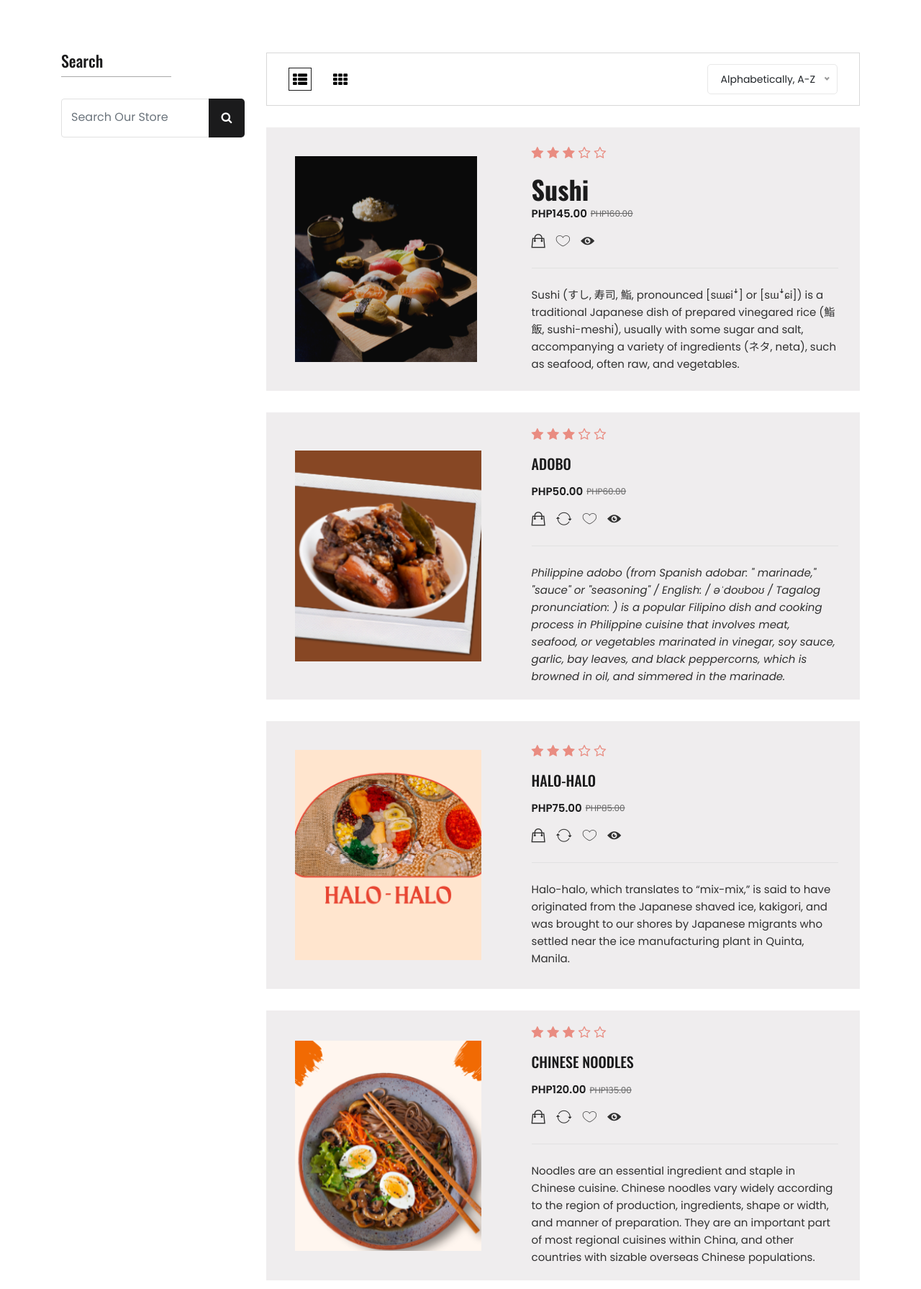
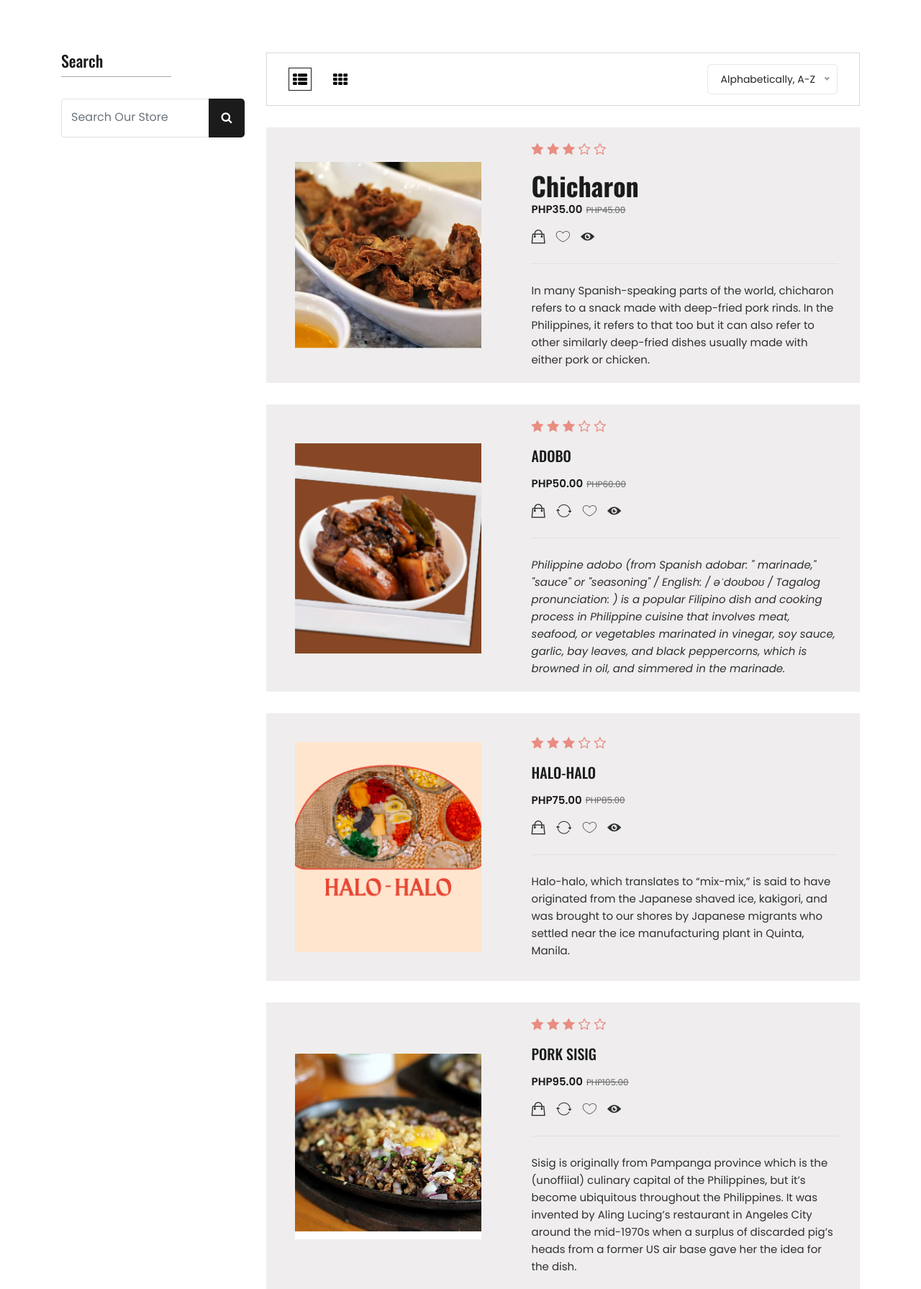
Before and after one commit to Molorkey/Orbien_IT2C_finalproject_FoodKo, a PHP site: page /shop-list-left3.php in a window 1280 px wide. Shown: the part 298-2089 px from the top of the page at 72% size. Run offline with PHP 8.4, Linux system fonts and the light colour scheme; some web fonts are replaced.

Commit message:
finished filipino food page

```diff
--- a/shop-list-left3.php
+++ b/shop-list-left3.php
@@ -189,7 +189,7 @@
                                                         </div>
                                                         <div class="cart-text">
                                                         <?php
-                                                            echo '<h5 class="title"><a href="cart.html">Sushi</a></h5>';
+                                                            echo '<h5 class="title"><a href="cart.php">Sushi</a></h5>';
                                                             echo '<div class="cart-text-btn">';
                                                             echo '<div class="cart-qty">';
                                                             echo '<span>1×</span>';
@@ -682,7 +682,7 @@
                                 <div class="single-product position-relative">
                                     <div class="product-image">
                                     <?php
-                                    echo '<img src="assets/images/product/4.png" alt="Product Image">';
+                                    echo '<img src="assets/images/product/chi.png" alt="Product Image">';
                                     ?>
                                         </a>
                                     </div>
@@ -722,11 +722,11 @@
                                         </div>
                                         <?php
                                             echo '<div class="product-title">';
-                                            echo '<h4 class="title">Sushi</h4>';
+                                            echo '<h4 class="title">Chicharon</h4>';
                                             echo '</div>';
                                             echo '<div class="price-box">';
-                                            echo '<span class="regular-price ">PHP145.00</span>';
-                                            echo '<span class="old-price"><del> PHP160.00</del></span>';
+                                            echo '<span class="regular-price ">PHP35.00</span>';
+                                            echo '<span class="old-price"><del> PHP45.00</del></span>';
                                             echo '</div>';
                                         ?>
                                         <div class="add-action-listview d-flex">
@@ -743,7 +743,7 @@
                                         </div>
                                         <?php
                                             echo '<p class="desc-content">';
-                                            echo 'Sushi (すし, 寿司, 鮨, pronounced [sɯɕiꜜ] or [sɯꜜɕi]) is a traditional Japanese dish of prepared vinegared rice (鮨飯, sushi-meshi), usually with some sugar and salt, accompanying a variety of ingredients (ネタ, neta), such as seafood, often raw, and vegetables.';
+                                            echo 'In many Spanish-speaking parts of the world, chicharon refers to a snack made with deep-fried pork rinds. In the Philippines, it refers to that too but it can also refer to other similarly deep-fried dishes usually made with either pork or chicken.';
                                             echo '</p>';
                                         ?>
                                     </div>
@@ -910,7 +910,7 @@
                                     <div class="product-image">
                                     <?php
                                         echo '<a class="d-block" href="product-details.html">';
-                                        echo '<img src="assets/images/product/7.png" alt="" class="product-image-1 w-100">';
+                                        echo '<img src="assets/images/product/sisig.png" alt="" class="product-image-1 w-100">';
                                         echo '</a>';
                                     ?>
                                     </div>
@@ -954,11 +954,11 @@
                                         </div>
                                         <?php
                                             echo '<div class="product-title">';
-                                            echo '<h4 class="title-2"> <a href="product-details.html">Chinese Noodles</a></h4>';
+                                            echo '<h4 class="title-2"> <a href="product-details.html">Pork Sisig</a></h4>';
                                             echo '</div>';
                                             echo '<div class="price-box">';
-                                            echo '<span class="regular-price ">PHP120.00</span>';
-                                            echo '<span class="old-price"><del> PHP135.00</del></span>';
+                                            echo '<span class="regular-price ">PHP95.00</span>';
+                                            echo '<span class="old-price"><del> PHP105.00</del></span>';
                                             echo '</div>';
                                         ?>
                                         <div class="add-action-listview d-flex">
@@ -977,7 +977,7 @@
                                         </div>
                                         <?php
                                             echo '<p class="desc-content">';
-                                            echo 'Noodles are an essential ingredient and staple in Chinese cuisine. Chinese noodles vary widely according to the region of production, ingredients, shape or width, and manner of preparation. They are an important part of most regional cuisines within China, and other countries with sizable overseas Chinese populations.';
+                                            echo 'Sisig is originally from Pampanga province which is the (unoffiial) culinary capital of the Philippines, but it’s become ubiquitous throughout the Philippines. It was invented by Aling Lucing’s restaurant in Angeles City around the mid-1970s when a surplus of discarded pig’s heads from a former US air base gave her the idea for the dish.';
                                             echo '</p>';
                                         ?>
                                     </div>
@@ -995,7 +995,7 @@
                                     <div class="product-image">
                                     <?php
                                         echo '<a class="d-block" href="product-details.html">';
-                                        echo '<img src="assets/images/product/8.png" alt="" class="product-image-1 w-100">';
+                                        echo '<img src="assets/images/product/lum.png" alt="" class="product-image-1 w-100">';
                                         echo '';
                                         echo '</a>';
                                     ?>
@@ -1040,7 +1040,7 @@
                                         </div>
                                         <?php
                                             echo '<div class="product-title">';
-                                            echo '<h4 class="title-2"> <a href="product-details.html">Dimsum</a></h4>';
+                                            echo '<h4 class="title-2"> <a href="product-details.html">Lumpia</a></h4>';
                                             echo '</div>';
                                             echo '<div class="price-box">';
                                             echo '<span class="regular-price ">PHP45.00</span>';
@@ -1061,7 +1061,7 @@
                                         </div>
                                         <?php
                                                 echo '<p class="desc-content">';
-                                                echo 'Dim sum is a large range of small Chinese dishes that are traditionally enjoyed in restaurants for brunch. Most modern dim sum dishes originated in China and are commonly associated with Cantonese cuisine, although dim sum dishes also exist in other Chinese cuisines.';
+                                                echo 'Lumpia is popular throughout the Philippines and comes in many forms. Lumpiang Shanghai is one of the most common. It’s typically filled with sauteed ground pork, onions, carrots, raisins, and other vegetables. In spite of its name, it did not originate in Shanghai or anywhere else in China.';
                                                 echo '</p>';
                                         ?>
                                     </div>
@@ -1133,7 +1133,7 @@
                                 <p class="desc-content">Call our support 24/7 at 01234-567-890</p>
                             </div>
                             <div class="support-button d-flex align-items-center">
-                                <a class="obrien-button primary-btn" href="contact-us.html">Contact now</a>
+                                <a class="obrien-button primary-btn" href="contact-us.php">Contact now</a>
                             </div>
                         </div>
                     </div>
@@ -1204,7 +1204,7 @@
                                 echo '<h2 class="widget-title">Quicklink</h2>';
                                 echo '<ul class="widget-list">';
                                 echo '<li><a href="about-us.php">About</a></li>';
-                                echo '<li><a href="blog.php">Blog</a></li>';
+                                echo '<li><a href="blog-details-sidebar.php">Blog</a></li>';
                                 echo '<li><a href="cart.php">Cart</a></li>';
                                 echo '<li><a href="contact-us.php">Contact</a></li>';
                                 echo '</ul>';
@@ -1255,7 +1255,7 @@
                         <div class="row">
                             <div class="col-lg-6 col-md-6 text-center">
                                 <div class="product-image">
-                                    <img src="assets/images/product/8.png" alt="Product Image">
+                                    <img src="assets/images/product/chi.png" alt="Product Image">
                                 </div>
                             </div>
                             <div class="col-lg-6 col-md-6">
@@ -1263,7 +1263,7 @@
                                     <div class="product-content">
                                     <?php
                                         echo '<div class="product-title">';
-                                        echo '<h4 class="title">Sushi</h4>';
+                                        echo '<h4 class="title">Chicharon</h4>';
                                         echo '</div>';
                                         echo '<div class="price-box">';
                                         echo '<span class="regular-price ">PHP145.00</span>';
@@ -1275,7 +1275,7 @@
                                             <span>1 Review</span>
                                         </div>
                                         <?php
-                                            echo '<p class="desc-content">Sushi (すし, 寿司, 鮨, pronounced [sɯɕiꜜ] or [sɯꜜɕi]) is a traditional Japanese dish of prepared vinegared rice (鮨飯, sushi-meshi), usually with some sugar and salt, accompanying a variety of ingredients (ネタ, neta), such as seafood, often raw, and vegetables.</p>';
+                                            echo '<p class="desc-content">In many Spanish-speaking parts of the world, chicharon refers to a snack made with deep-fried pork rinds. In the Philippines, it refers to that too but it can also refer to other similarly deep-fried dishes usually made with either pork or chicken.</p>';
                                         ?>
                                         <form class="d-flex flex-column w-100" action="#">
                                             <div class="form-group">
```
Also changed, not shown: assets/images/product/chi.png (added), assets/images/product/lum.png (added), assets/images/product/sisig.png (added).
